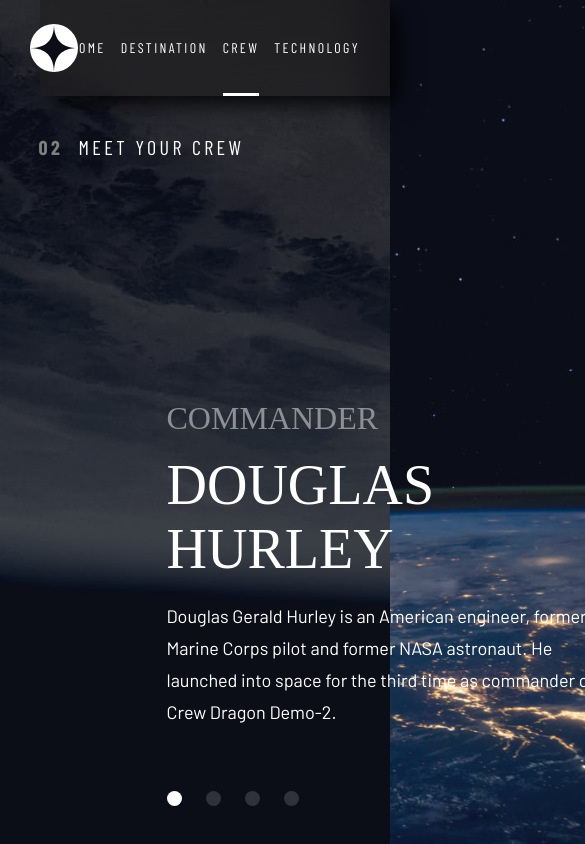
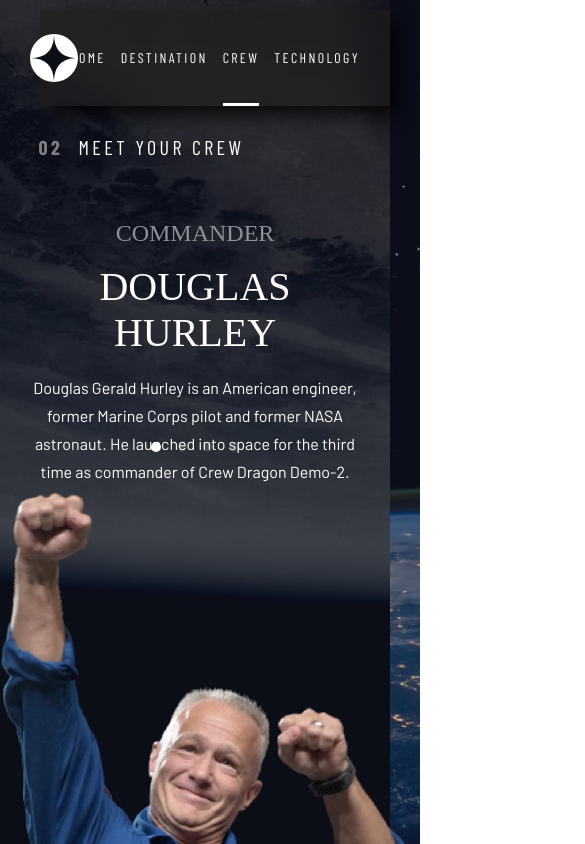
Before and after one commit to charly8888/space-tourism-website, a React (Vite) app: page /crew in a window 390 px wide. Shown: the top 844 px of the page, 585 px wide, since content can reach past the window. Built offline with nearby package versions, Linux system fonts and the light colour scheme; a web font is replaced by a local one.

Commit message:
finished crew section of responsive tablet

```diff
--- a/src/components/layouts/crewlayouts.module.sass
+++ b/src/components/layouts/crewlayouts.module.sass
@@ -18,17 +18,36 @@
 .h3
   margin-bottom: 1.125rem
 
+@media ( min-width: 376px ) and ( max-width: 768px )
+  .person
+    inset: 0
+    margin: 30.75rem auto 0
+    height: 35.75rem
+  .art
+    text-align: center
+    height: 0
+    inset: 0
+    top: 13.75rem
+    margin: 0 auto
+    padding: 0 2rem
+  .h4
+    font-size: 1.5rem
+  .h3
+    font-size: 2.5rem
+  .text
+    line-height: 1.75rem
+    font-size: 1rem
+    width: 100%
+
 @media (max-width:375px)
   .containerImage
     position: absolute
-    // background-color: greenyellow
     margin: 8.6875rem auto 0
     inset: 0
     height: 13.9375rem
     width: 20.4375rem
     border-bottom: 1px solid #383B4A
   .person
-    position: absolute
     inset: 0
     margin: 0 auto
     height: 100%
@@ -48,5 +67,3 @@
     line-height: 1.5625rem
     font-size: 0.9375rem
     width: 100%
-
-@media screen and ( max-width: 768px )
--- a/src/pages/crew.module.sass
+++ b/src/pages/crew.module.sass
@@ -22,6 +22,22 @@
   .main
     width:  100vw
     background-image: url('/assets/crew/background-crew-tablet.jpg')
+  .nav
+    position: relative
+    display: flex
+    justify-content: space-between
+    inset: 0
+    margin: 0 auto
+    top: 27.625rem
+    width: 5.5rem
+    height: auto
+    a
+      display: inline-block
+      width: 0.625rem
+      height: 0.625rem
+      margin: 0
+      background-color: rgba(135, 135, 135, 0.3)
+      border-radius: 50%
 @media (max-width:375px)
   .main
     background-image: url('/assets/crew/background-crew-mobile.jpg')
```
